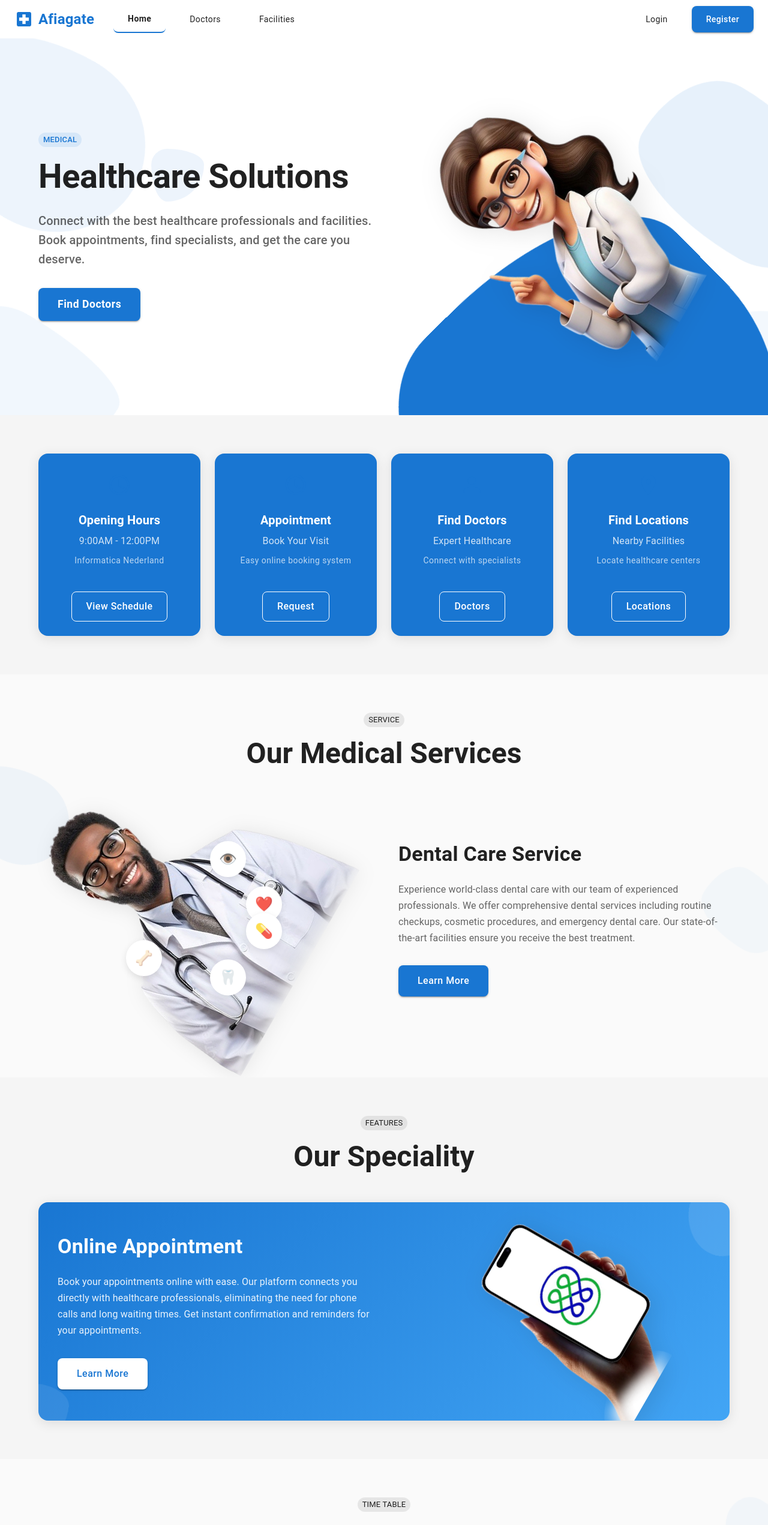
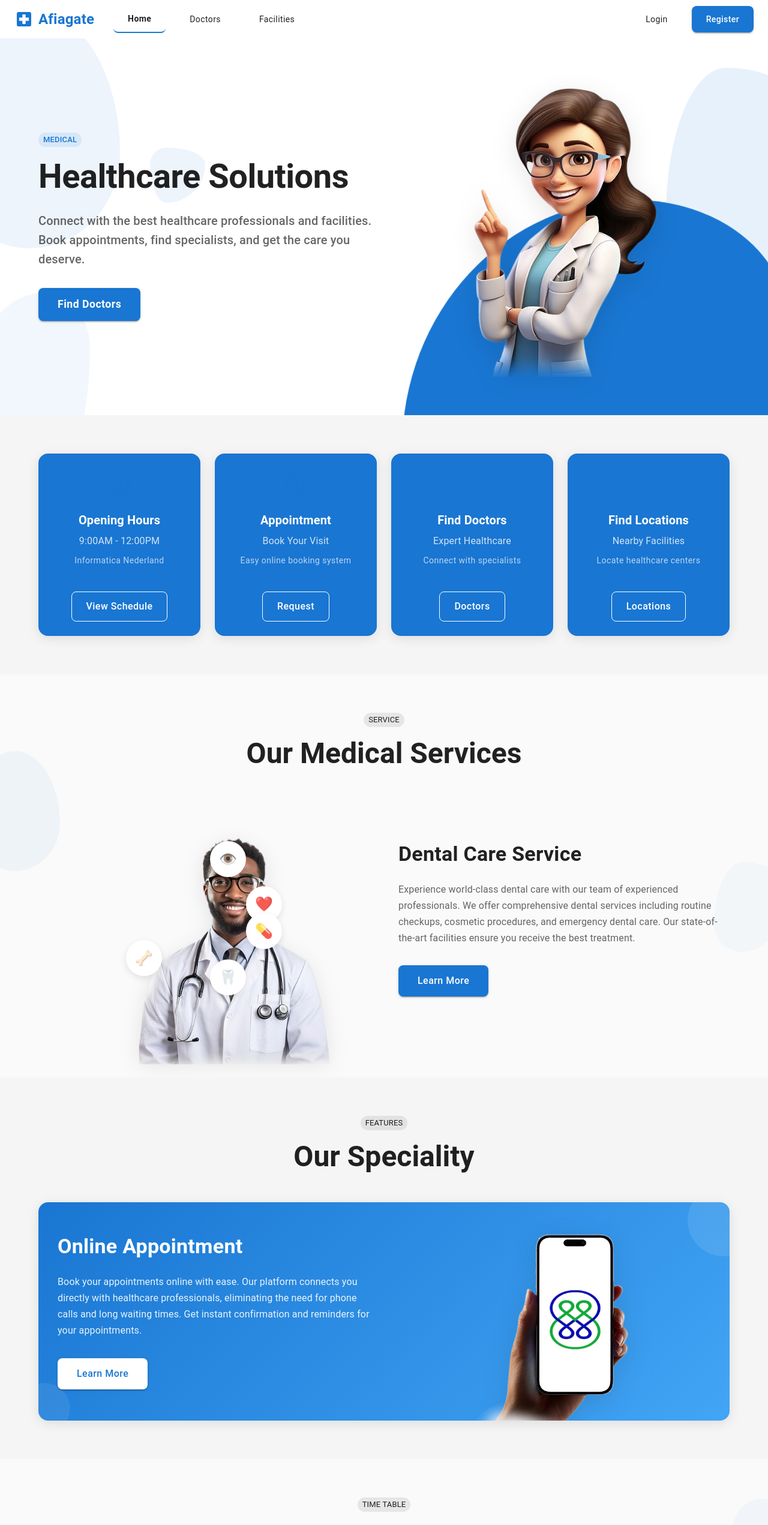
Before and after one commit to harry-kuria/afiagate-new-site, a React (Create React App) app: page / in a window 1280 px wide. Shown: the top 2542 px of the page at 60% size. Built offline with nearby package versions, Linux system fonts and the light colour scheme; no server answers.

Commit message:
🎨 Fix diagonal images and improve API integration

```diff
--- a/src/pages/DoctorsPage.tsx
+++ b/src/pages/DoctorsPage.tsx
@@ -115,7 +115,7 @@ const DoctorsPage: React.FC = () => {
     navigate(`/doctors/${doctorId}`);
   };
 
-  const filteredDoctors = doctors.filter(doctor =>
+  const filteredDoctors = (doctors || []).filter(doctor =>
     doctor.full_name.toLowerCase().includes(searchTerm.toLowerCase()) ||
     doctor.specialization?.toLowerCase().includes(searchTerm.toLowerCase())
   );
--- a/src/pages/FacilitiesPage.tsx
+++ b/src/pages/FacilitiesPage.tsx
@@ -114,7 +114,7 @@ const FacilitiesPage: React.FC = () => {
     navigate(`/facilities/${facilityId}`);
   };
 
-  const filteredFacilities = facilities.filter(facility =>
+  const filteredFacilities = (facilities || []).filter(facility =>
     facility.name.toLowerCase().includes(searchTerm.toLowerCase()) ||
     facility.type.toLowerCase().includes(searchTerm.toLowerCase()) ||
     facility.location.toLowerCase().includes(searchTerm.toLowerCase())
@@ -253,7 +253,7 @@ const FacilitiesPage: React.FC = () => {
                       </Typography>
                     </Box>
 
-                    {facility.services && facility.services.length > 0 && (
+                    {facility.services && Array.isArray(facility.services) && facility.services.length > 0 && (
                       <Box sx={{ mb: 2 }}>
                         <Typography variant="body2" color="text.secondary" sx={{ mb: 0.5 }}>
                           Services:
@@ -297,7 +297,7 @@ const FacilitiesPage: React.FC = () => {
                     )}
 
                     <Box sx={{ display: 'flex', gap: 1, flexWrap: 'wrap', mb: 2 }}>
-                      {facility.specialties && facility.specialties.slice(0, 2).map((specialty, index) => (
+                      {facility.specialties && Array.isArray(facility.specialties) && facility.specialties.slice(0, 2).map((specialty, index) => (
                         <Chip
                           key={index}
                           label={specialty}
--- a/src/pages/HomePage.tsx
+++ b/src/pages/HomePage.tsx
@@ -331,16 +331,16 @@ const HomePage: React.FC = () => {
                   position: 'absolute',
                   right: { xs: '-10%', md: '-10%' },
                   top: '50%',
-                  transform: 'translateY(-50%) rotate(-15deg)',
+                  transform: 'translateY(-50%)',
                   width: { xs: '100%', md: '100%' },
                   height: { xs: '100%', md: '120%' },
                   background: 'rgb(25, 118, 210)',
                   borderRadius: '60% 40% 30% 50% / 60% 30% 60% 40%',
                   zIndex: 1,
-                  animation: 'rotate 20s linear infinite',
-                  '@keyframes rotate': {
-                    '0%': { transform: 'translateY(-50%) rotate(-15deg)' },
-                    '100%': { transform: 'translateY(-50%) rotate(345deg)' },
+                  animation: 'pulse 4s ease-in-out infinite',
+                  '@keyframes pulse': {
+                    '0%, 100%': { transform: 'translateY(-50%) scale(1)' },
+                    '50%': { transform: 'translateY(-50%) scale(1.05)' },
                   },
                 }}
               />
@@ -549,12 +549,10 @@ const HomePage: React.FC = () => {
                   src={doctor2Image}
                   alt="Medical Professional"
                   sx={{
-                    width: { xs: 200, sm: 300, md: 500 },
-                    height: { xs: 200, sm: 300, md: 500 },
+                    width: { xs: 200, sm: 300, md: 400 },
+                    height: { xs: 200, sm: 300, md: 400 },
                     objectFit: 'contain',
                     filter: 'drop-shadow(0 8px 16px rgba(0, 0, 0, 0.1))',
-                    marginTop: { xs: '-30px', md: '-130px' },
-                    marginLeft: { xs: '0px', md: '-150px' },
                     animation: 'float 4s ease-in-out infinite',
                     '@keyframes float': {
                       '0%, 100%': { transform: 'translateY(0px)' },
@@ -686,12 +684,11 @@ const HomePage: React.FC = () => {
               width: { xs: 80, md: 120 },
               height: { xs: 80, md: 120 },
               background: 'rgba(255, 255, 255, 0.1)',
-              borderRadius: '50% 50% 50% 50% / 60% 60% 40% 40%',
-              transform: 'rotate(15deg)',
-              animation: 'rotate 15s linear infinite',
-              '@keyframes rotate': {
-                '0%': { transform: 'rotate(15deg)' },
-                '100%': { transform: 'rotate(375deg)' },
+              borderRadius: '50%',
+              animation: 'pulse 6s ease-in-out infinite',
+              '@keyframes pulse': {
+                '0%, 100%': { transform: 'scale(1)' },
+                '50%': { transform: 'scale(1.1)' },
               },
             }}
           />
@@ -703,12 +700,11 @@ const HomePage: React.FC = () => {
               width: { xs: 60, md: 80 },
               height: { xs: 60, md: 80 },
               background: 'rgba(255, 255, 255, 0.08)',
-              borderRadius: '40% 60% 60% 40% / 70% 30% 70% 30%',
-              transform: 'rotate(-25deg)',
-              animation: 'rotate 18s linear infinite reverse',
-              '@keyframes rotate': {
-                '0%': { transform: 'rotate(-25deg)' },
-                '100%': { transform: 'rotate(-385deg)' },
+              borderRadius: '50%',
+              animation: 'pulse 8s ease-in-out infinite reverse',
+              '@keyframes pulse': {
+                '0%, 100%': { transform: 'scale(1)' },
+                '50%': { transform: 'scale(1.15)' },
               },
             }}
           />
@@ -806,12 +802,11 @@ const HomePage: React.FC = () => {
             width: { xs: 70, md: 100 },
             height: { xs: 80, md: 120 },
             background: 'rgba(25, 118, 210, 0.04)',
-            borderRadius: '60% 40% 30% 70% / 60% 30% 70% 40%',
-            transform: 'rotate(45deg)',
-            animation: 'float 11s ease-in-out infinite',
-            '@keyframes float': {
-              '0%, 100%': { transform: 'rotate(45deg) translateY(0px)' },
-              '50%': { transform: 'rotate(45deg) translateY(-10px)' },
+            borderRadius: '50%',
+            animation: 'pulse 7s ease-in-out infinite',
+            '@keyframes pulse': {
+              '0%, 100%': { transform: 'scale(1)' },
+              '50%': { transform: 'scale(1.1)' },
             },
           }}
         />
@@ -823,12 +818,11 @@ const HomePage: React.FC = () => {
             width: { xs: 60, md: 80 },
             height: { xs: 70, md: 100 },
             background: 'rgba(25, 118, 210, 0.06)',
-            borderRadius: '30% 70% 70% 30% / 30% 30% 70% 70%',
-            transform: 'rotate(-60deg)',
-            animation: 'float 13s ease-in-out infinite reverse',
-            '@keyframes float': {
-              '0%, 100%': { transform: 'rotate(-60deg) translateY(0px)' },
-              '50%': { transform: 'rotate(-60deg) translateY(-8px)' },
+            borderRadius: '50%',
+            animation: 'pulse 9s ease-in-out infinite reverse',
+            '@keyframes pulse': {
+              '0%, 100%': { transform: 'scale(1)' },
+              '50%': { transform: 'scale(1.15)' },
             },
           }}
         />
```
Also changed, not shown: 1 other file (tests, documents, lock files or other folders).
